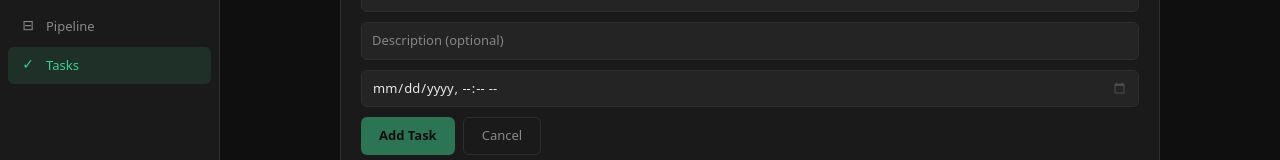
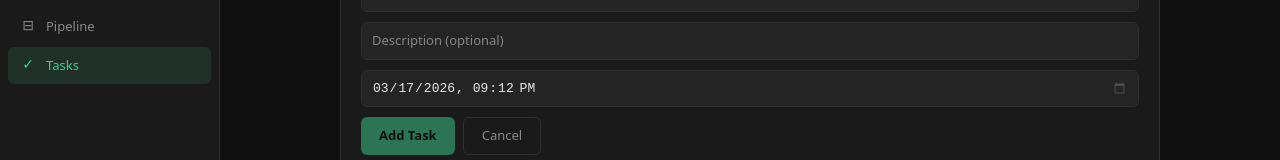
Before and after one commit to ImCouts/crm, a Next.js app: page /tasks in a window 1280 px wide. Both pictures are taken after a click on the button "+ New Task". Shown: the part 159-319 px from the top of the page. Built offline with nearby package versions, Linux system fonts and the light colour scheme; no server answers; the database is empty.

Commit message:
/Task datetime-input display changed

```diff
--- a/app/tasks/page.tsx
+++ b/app/tasks/page.tsx
@@ -6,11 +6,16 @@ import { supabase, type Task, type Lead } from '@/lib/supabase'
 type TaskRow = Task & { leads: Pick<Lead, 'company_name'> | null }
 type Filter = 'all' | 'overdue' | 'completed'
 
+function localNow() {
+  const d = new Date()
+  return new Date(d.getTime() - d.getTimezoneOffset() * 60000).toISOString().slice(0, 16)
+}
+
 export default function TasksPage() {
   const [tasks, setTasks] = useState<TaskRow[]>([])
   const [loading, setLoading] = useState(true)
   const [filter, setFilter] = useState<Filter>('all')
-  const [newTask, setNewTask] = useState({ title: '', description: '', due_at: '' })
+  const [newTask, setNewTask] = useState({ title: '', description: '', due_at: localNow() })
   const [adding, setAdding] = useState(false)
   const [showForm, setShowForm] = useState(false)
 
@@ -52,7 +57,7 @@ export default function TasksPage() {
       completed: false,
       business_phone: null,
     })
-    setNewTask({ title: '', description: '', due_at: '' })
+    setNewTask({ title: '', description: '', due_at: localNow() })
     setAdding(false)
     setShowForm(false)
     fetchTasks()
@@ -104,7 +109,7 @@ export default function TasksPage() {
               type="datetime-local"
               value={newTask.due_at}
               onChange={e => setNewTask(p => ({ ...p, due_at: e.target.value }))}
-              style={inputStyle}
+              style={{ ...inputStyle, fontFamily: 'monospace', colorScheme: 'dark' }}
             />
             <div style={{ display: 'flex', gap: 8 }}>
               <button
```
